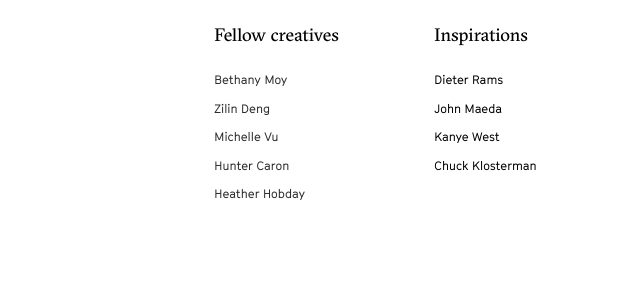
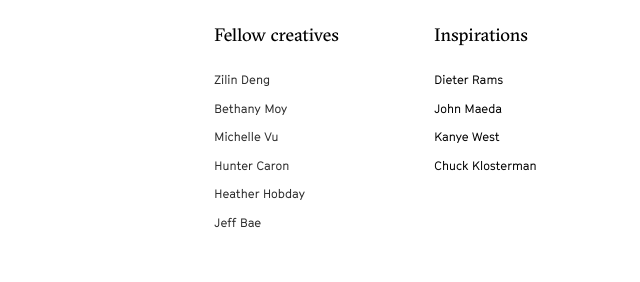
Before and after one commit to kowalskijohn/kowalskijohn.github.io, a plain HTML site: page index.html in a window 1280 px wide. Shown: the part 4266-4548 px from the top of the page, 524-1164 px from the left. Drawn offline with nearby package versions, Linux system fonts and the light colour scheme; a script that the page names is missing.

Commit message:
add friends
- Jeff Bee

```diff
--- a/index.html
+++ b/index.html
@@ -428,11 +428,12 @@
                         <div class="row">
                           <div class="col s-12 m-12 l-12 s-top-1">
                             <ul>
+                              <a href="http://zilindeng.com/" target="_blank"><li>Zilin Deng</li></a>
                               <a href="http://bethmoy.co/" target="_blank"><li>Bethany Moy</li></a>
-                              <a href="http://zilindeng.com/" target="_blank"><li>Zilin Deng</li></a>
                               <a href="http://mivuu.co/" target="_blank"><li>Michelle Vu</li></a>
                               <a href="http://huntercaron.com/" target="_blank"><li>Hunter Caron</li></a>
                               <a href="http://www.heatherhobday.com/" target="_blank"><li>Heather Hobday</li></a>
+                              <a href="http://www.jeffbae.com/" target="_blank"><li>Jeff Bae</li></a>
                             </ul>
                           </div>
                         </div>
```
